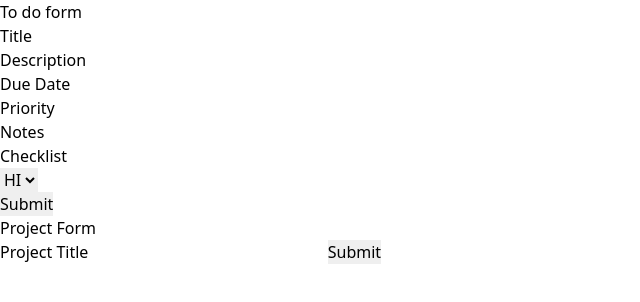
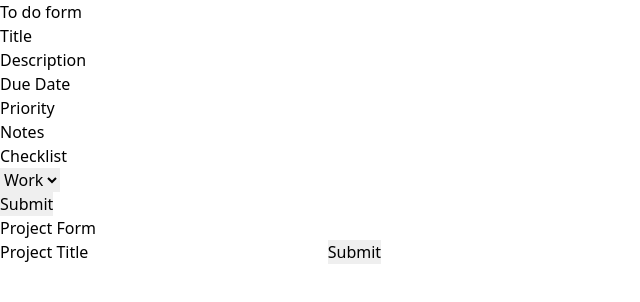
Before and after one commit to DcRonan/to-do-list-app, a website built with webpack: page dist/index.html in a window 1280 px wide. Shown: the full height of the page, 0-640 px from the left. Built offline with nearby package versions, Linux system fonts and the light colour scheme.

Commit message:
Add default project to todo form

```diff
--- a/src/js/index.js
+++ b/src/js/index.js
@@ -3,7 +3,8 @@
 import Project from './projects';
 
 const toDos = [];
-const projects = [];
+const defaultProject = new Project('Work');
+const projects = [defaultProject];
 const toDoForm = document.querySelector('#to-do-form');
 const projectForm = document.querySelector('#project-form');
 const titleInput = document.getElementById('title');
@@ -13,6 +14,10 @@
 const checkInput = document.getElementById('checkList');
 const projectTitle = document.getElementById('projectTitle');
 const projectToDo = document.getElementById('projectToDo');
+const defaultOption = document.createElement('option');
+defaultOption.setAttribute('value', defaultProject.title);
+defaultOption.textContent = defaultProject.title;
+projectToDo.appendChild(defaultOption);
 
 toDoForm.addEventListener('submit', (e) => {
   e.preventDefault();
```
Also changed, not shown: dist/index.html, 1 other file.
